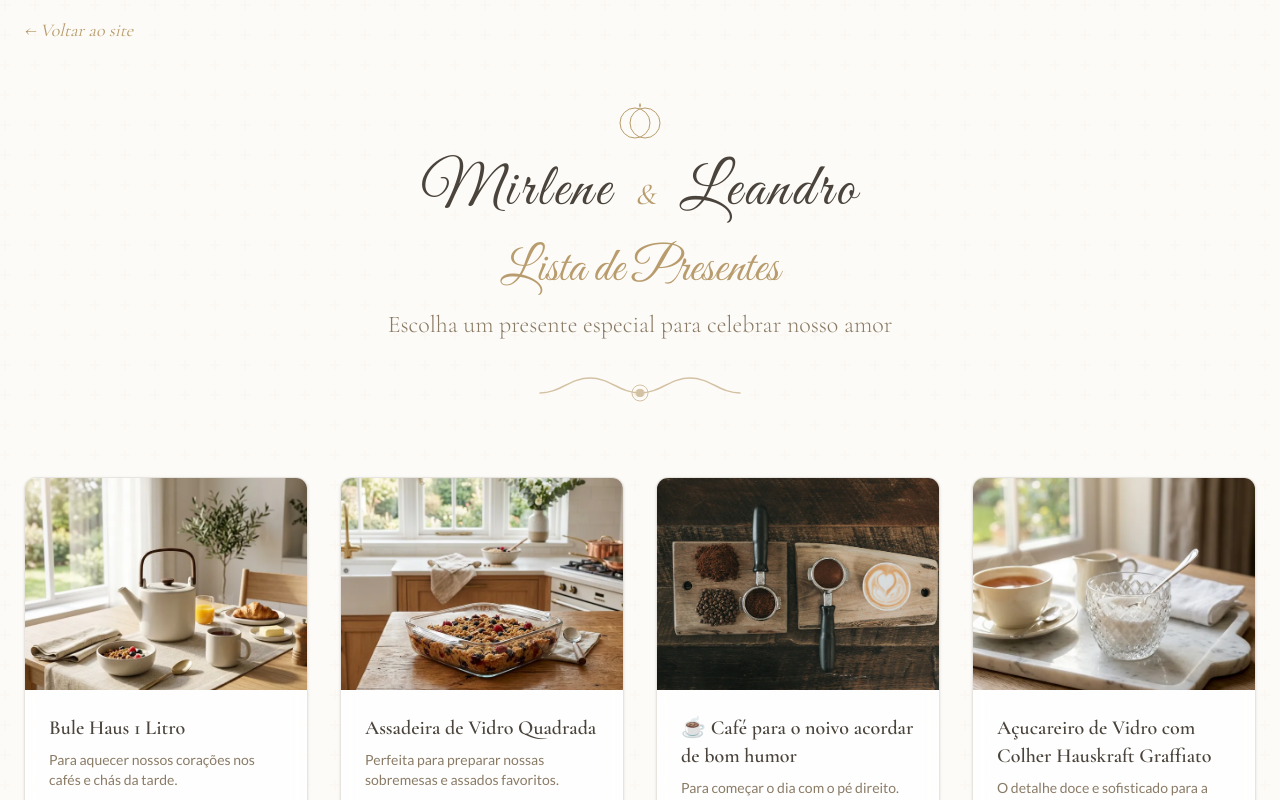
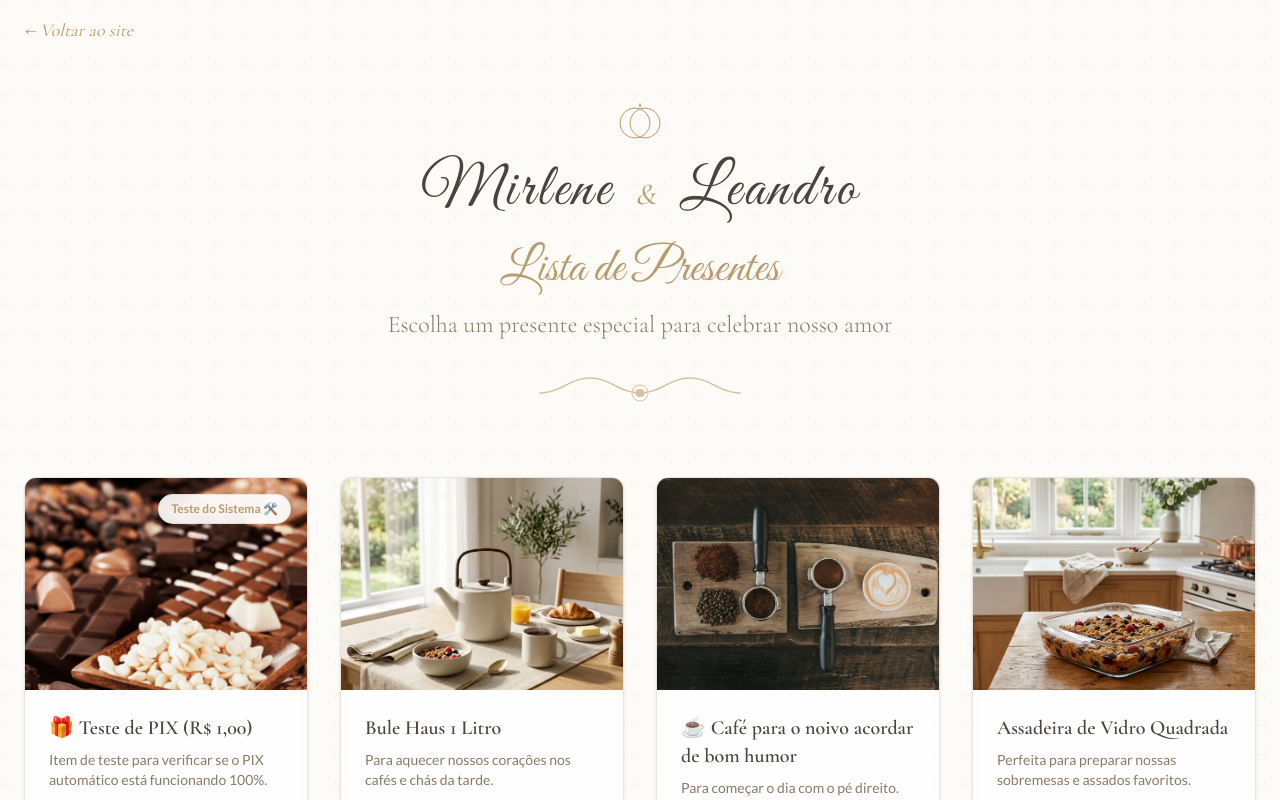
Before and after one commit to gabrielmenzzo/mirlene-e-leandro, a Next.js app: page /presente in a window 1280 px wide. Shown: the top 800 px of the page. Built offline with nearby package versions, Linux system fonts and the light colour scheme.

Commit message:
chore: add R test gift for PIX verification

```diff
--- a/app/presente/page.tsx
+++ b/app/presente/page.tsx
@@ -13,6 +13,14 @@ const GiftModal = dynamic(() => import("@/components/wedding/GiftModal").then(mo
 })
 
 const ORIGINAL_GIFTS: GiftItem[] = [
+  {
+    id: "g_teste",
+    name: "🎁 Teste de PIX (R$ 1,00)",
+    description: "Item de teste para verificar se o PIX automático está funcionando 100%.",
+    price: 1.0,
+    imageUrl: "/images/gifts/chocolate.webp",
+    badge: "Teste do Sistema 🛠️",
+  },
   {
     id: "g1",
     name: "Smart TV 43\"",
```
